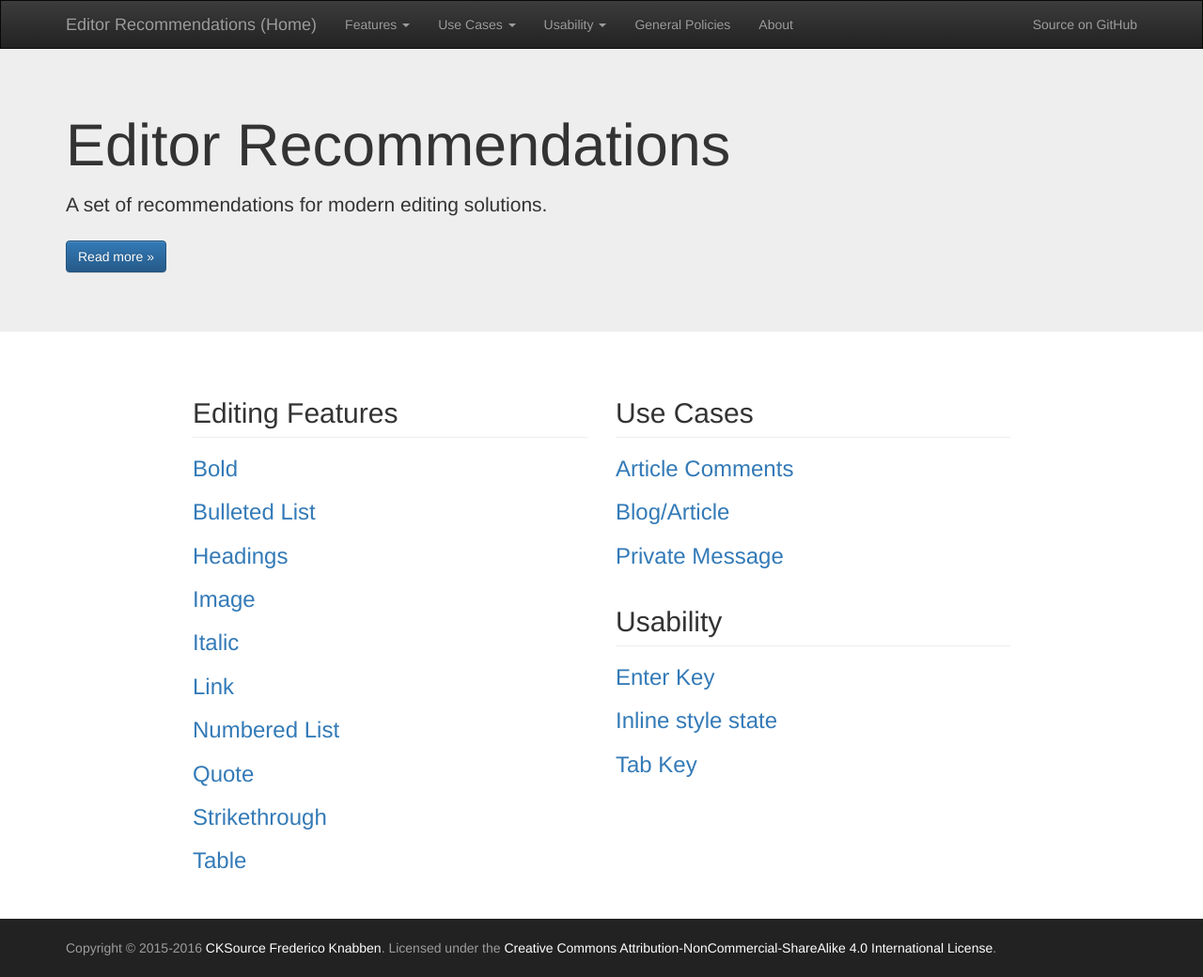
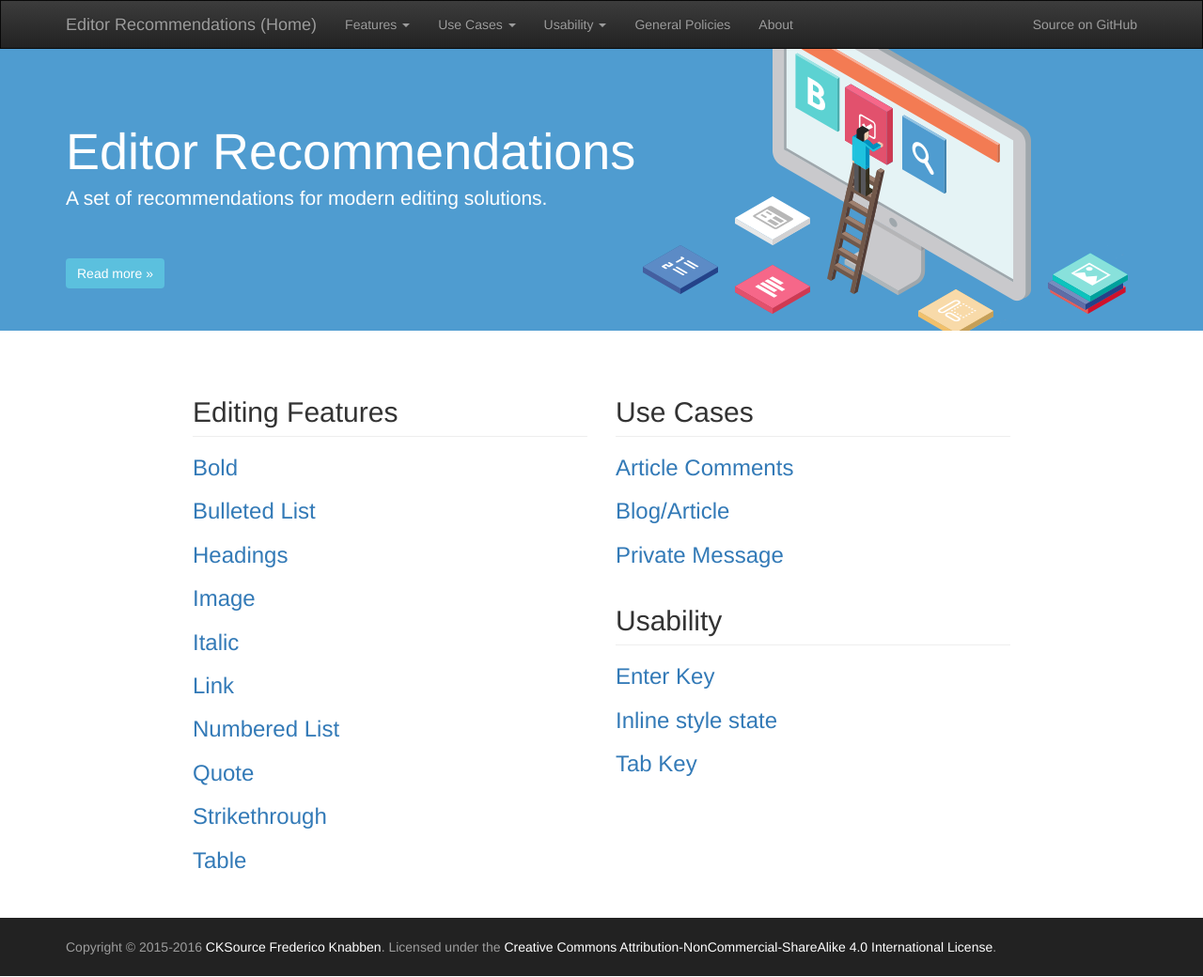
Before and after one commit to ckeditor/editor-recommendations, a Jekyll site: the page built from index.md, in a window 1280 px wide. Shown: the whole page at 94% size. Built offline with Jekyll 4.4.1, drawn with Linux system fonts in a browser that asks for light colours; nearby versions of some CDN libraries.

Commit message:
Added some style to jumbotron.

```diff
--- a/_includes/home-jumbotron.html
+++ b/_includes/home-jumbotron.html
@@ -1,7 +1,7 @@
 <header class="jumbotron">
-    <div class="container">
+    <div class="container jumbotron-bg">
         <h1>Editor Recommendations</h1>
         <p>A set of recommendations for modern editing solutions.</p>
-        <p><a href="{{site.baseurl}}/about" class="btn btn-primary">Read more »</a></p>
+        <p><a href="{{site.baseurl}}/about" class="btn btn-ck">Read more »</a></p>
     </div>
 </header>
--- a/styles/custom.css
+++ b/styles/custom.css
@@ -1,5 +1,5 @@
 .navbar:not(.navbar-fixed-top) {
-  margin-bottom: 0;
+      margin-bottom: 0;
 }
 body {
   line-height: 1.8;
@@ -65,3 +65,47 @@ body > .container {
     bottom: 0;
   }
 }
+
+
+/*.navbar {
+    margin-bottom: 0px;
+}*/
+.jumbotron {
+    background-color: #4f9cd0;
+}
+.jumbotron-bg {
+    background-image: url(../images/bg.png);
+    height: 300px;
+}
+
+.jumbotron {
+    padding-top: 0px;
+    padding-bottom: 0px;
+}
+.jumbotron h1 {
+    font-size: 54px;
+    color: #ffffff;
+    padding-top: 60px;
+    margin-bottom: 0px;
+}
+.jumbotron p {
+    margin-bottom: 40px;
+    font-size: 21px;
+    font-weight: 400;
+    color: #ffffff;
+    margin-top: 1px;
+}
+
+.btn-ck {
+    color: #fff;
+    background-color: #5bc0de;
+    border-color: #46b8da;
+    border: 0px;
+}
+.btn-ck.focus, .btn-ck:focus, .btn-ck:hover {
+    color: #fff;
+    text-decoration: none;
+}
+.btn-ck.active, .btn-ck:active {
+    box-shadow: inset 0 0px 0px rgba(0,0,0,.125);
+}
```
Also changed, not shown: images/bg.png (added).
